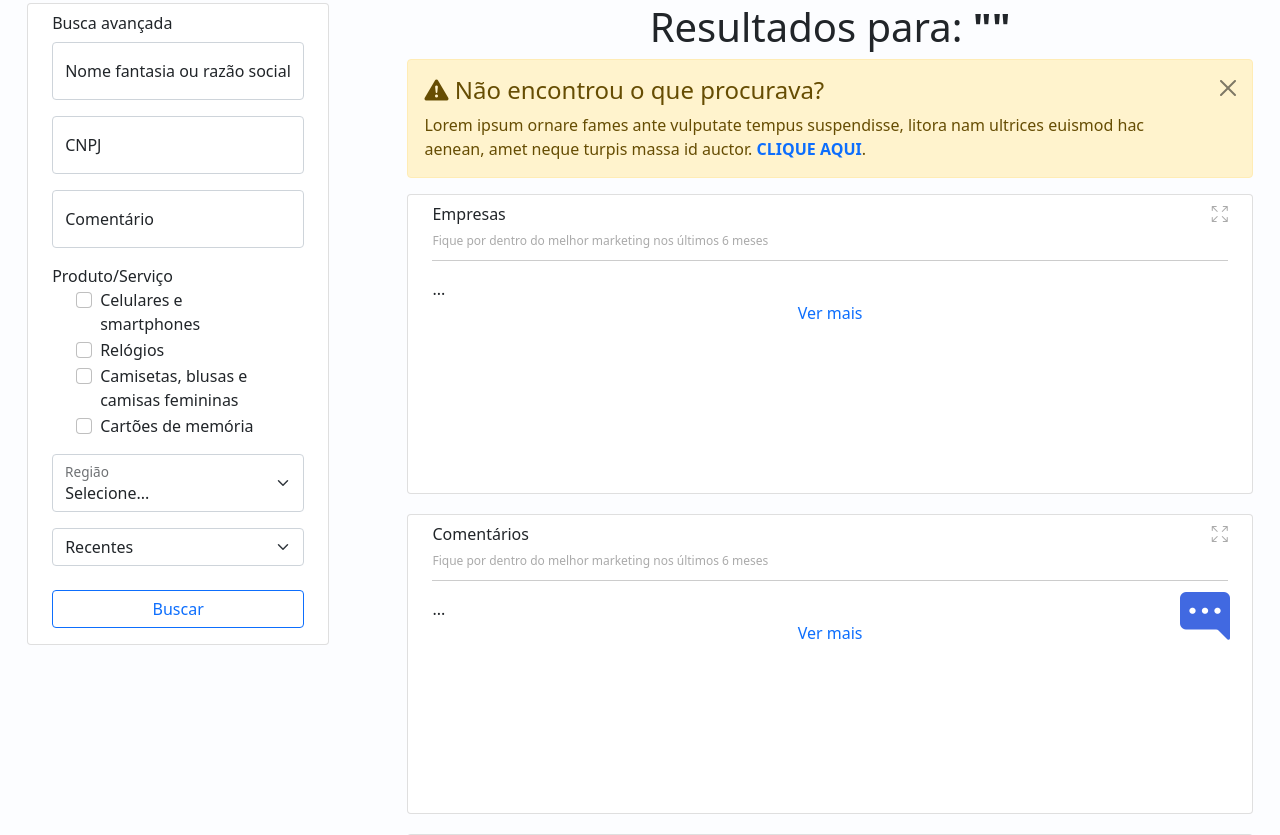
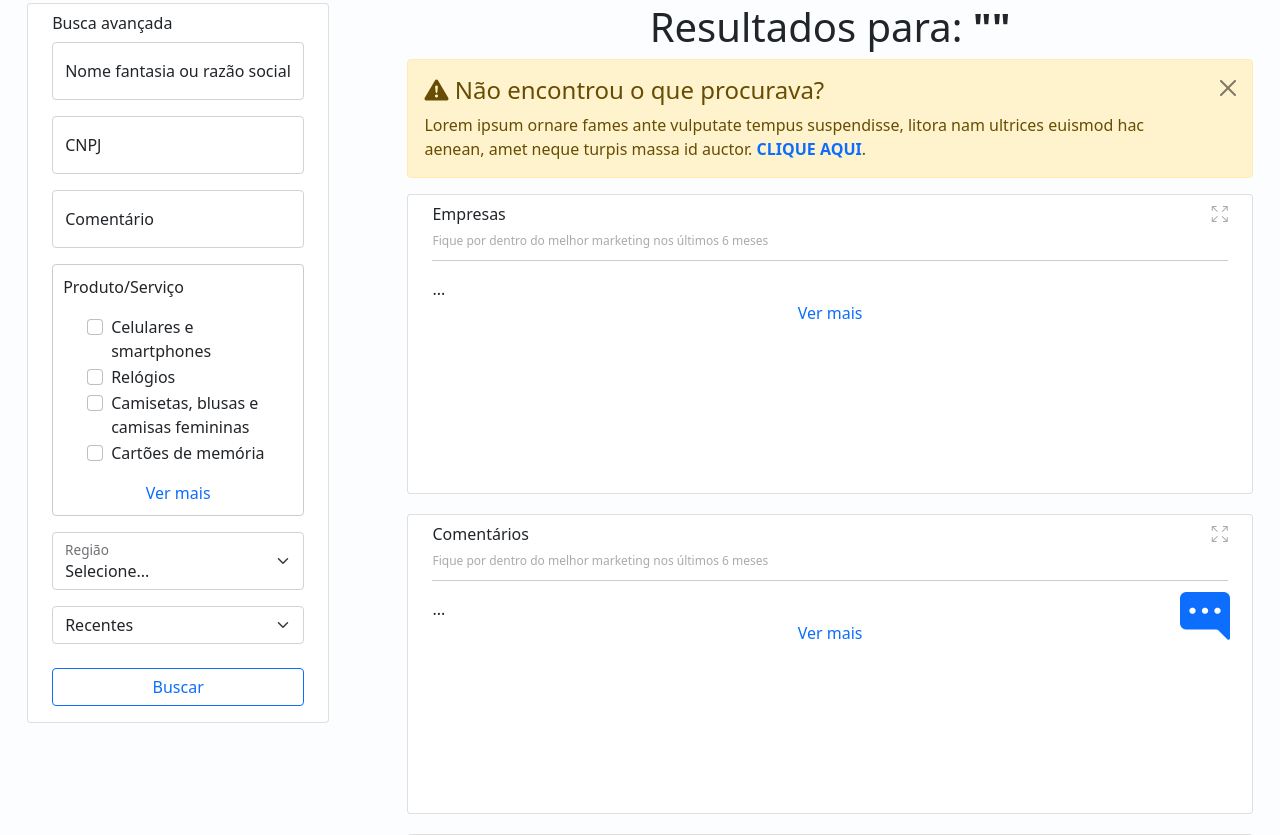
Before and after one commit to wesleystoss/valeapena, a Django app: page /busca/ in a window 1280 px wide. Shown: the part 125-960 px from the top of the page. Run offline with Django 3.2, Linux system fonts and the light colour scheme; some libraries are stand-ins or nearby versions.

Commit message:
FIX: Cria modal de todas as categorias

```diff
--- a/paginas/templates/paginas/busca.html
+++ b/paginas/templates/paginas/busca.html
@@ -29,14 +29,17 @@
                             <input type="text" class="form-control" name="comentario" id="comentario" placeholder=" ">
                             <label for="comentario">Comentário</label>
                           </div>
-                        <div class="mb-3">
-                            <label for="">Produto/Serviço</label>
-                            <div style="overflow-y: scroll; max-height: 150px;" class="container">
+                        <div class="mb-3" style="border: 1px solid #ccc; border-radius: 4px; padding: 10px;">
+                            <label class="mb-3">Produto/Serviço</label>
+                            <div style="overflow-y: scroll; max-height: 150px;" class="container mb-3">
                                 {% for l_produto in lista_produtos_e_servicos %}
                                 <div class="form-check">
                                     <input class="form-check-input" type="checkbox" name="produtos/servicos" value="{{l_produto }}" id="{{l_produto }}"><label class="form-check-label" for="{{ l_produto }}">{{ l_produto }}</label>
                                 </div>
                                 {% endfor %}
+                            </div>
+                            <div class="text-center">
+                                <a href="#" class="link_card" data-bs-toggle="modal" data-bs-target="#modal_filtrar_categorias">Ver mais</a>
                             </div>
                         </div>
                           <div class="col-md mb-3">
@@ -165,5 +168,23 @@
             </div>
             </div>
         </div>
+    <!-- Modal filtrar todas as categorais -->
+        <div class="modal fade" id="modal_filtrar_categorias" tabindex="-1" aria-labelledby="modal_filtrar_categorias" aria-hidden="true">
+            <div class="modal-dialog">
+            <div class="modal-content">
+                <div class="modal-header">
+                <h5 class="modal-title" id="exampleModalLabel">Todas as categorias</h5>
+                <button type="button" class="btn-close" data-bs-dismiss="modal" aria-label="Close"></button>
+                </div>
+                <div class="modal-body">
+                ...
+                </div>
+                <div class="modal-footer">
+                <button type="button" class="btn btn-secondary" data-bs-dismiss="modal">Close</button>
+                <button type="button" class="btn btn-primary">Save changes</button>
+                </div>
+            </div>
+            </div>
+        </div>
 </main>
 {%endblock%}
--- a/templates/parciais/_footer.html
+++ b/templates/parciais/_footer.html
@@ -65,6 +65,6 @@
   </div>
   </div>
   <div>
-    <i class="bi bi-chat-right-dots-fill position-fixed chat_icon" role="button" style="font-size: 50px; color: royalblue;"></i>
+    <i class="bi bi-chat-right-dots-fill position-fixed chat_icon" role="button" style="font-size: 50px; color: #0d6efd;"></i>
   </div>
 </footer>
```
